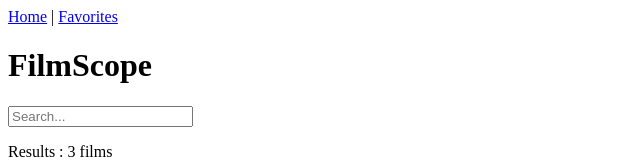
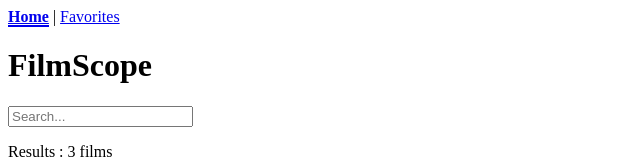
Before and after one commit to guillaume-desbarbieux/filmScope, a Vue app: page /film/1 in a window 1280 px wide. Shown: the top 160 px of the page, without its empty margins (0-640 px from the left). Built offline with nearby package versions, Linux system fonts and the light colour scheme.

Commit message:
Extract Navbar into a separate AppNavbar component and integrate into App.vue

```diff
--- a/src/App.vue
+++ b/src/App.vue
@@ -1,8 +1,8 @@
+<script setup>
+import NavBar from './components/AppNavbar.vue'
+</script>
+
 <template>
-  <div class="navbar">
-    <RouterLink to="/">Home</RouterLink>
-    <span> | </span>
-    <RouterLink to="/favorites">Favorites</RouterLink>
-  </div>
+  <NavBar />
   <RouterView />
 </template>
--- /dev/null
+++ b/src/components/AppNavbar.vue
@@ -0,0 +1,18 @@
+<script setup>
+import { RouterLink } from 'vue-router'
+</script>
+
+<template>
+  <nav class="navbar">
+    <RouterLink to="/">Home</RouterLink>
+    <span> | </span>
+    <RouterLink to="/favorites">Favorites</RouterLink>
+  </nav>
+</template>
+
+<style scoped>
+.router-link-active {
+  font-weight: bold;
+  border-bottom: 2px solid currentColor;
+}
+</style>
```
